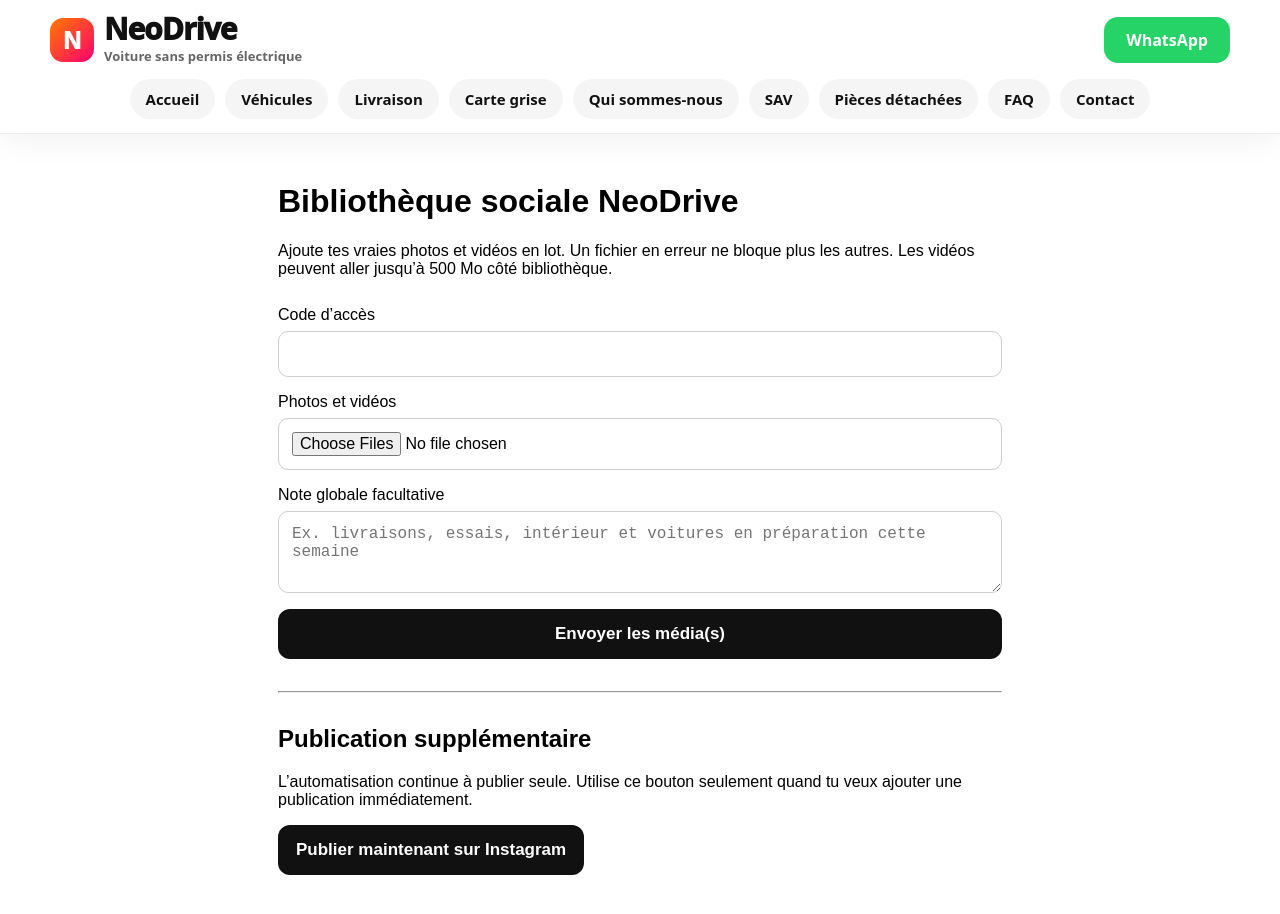
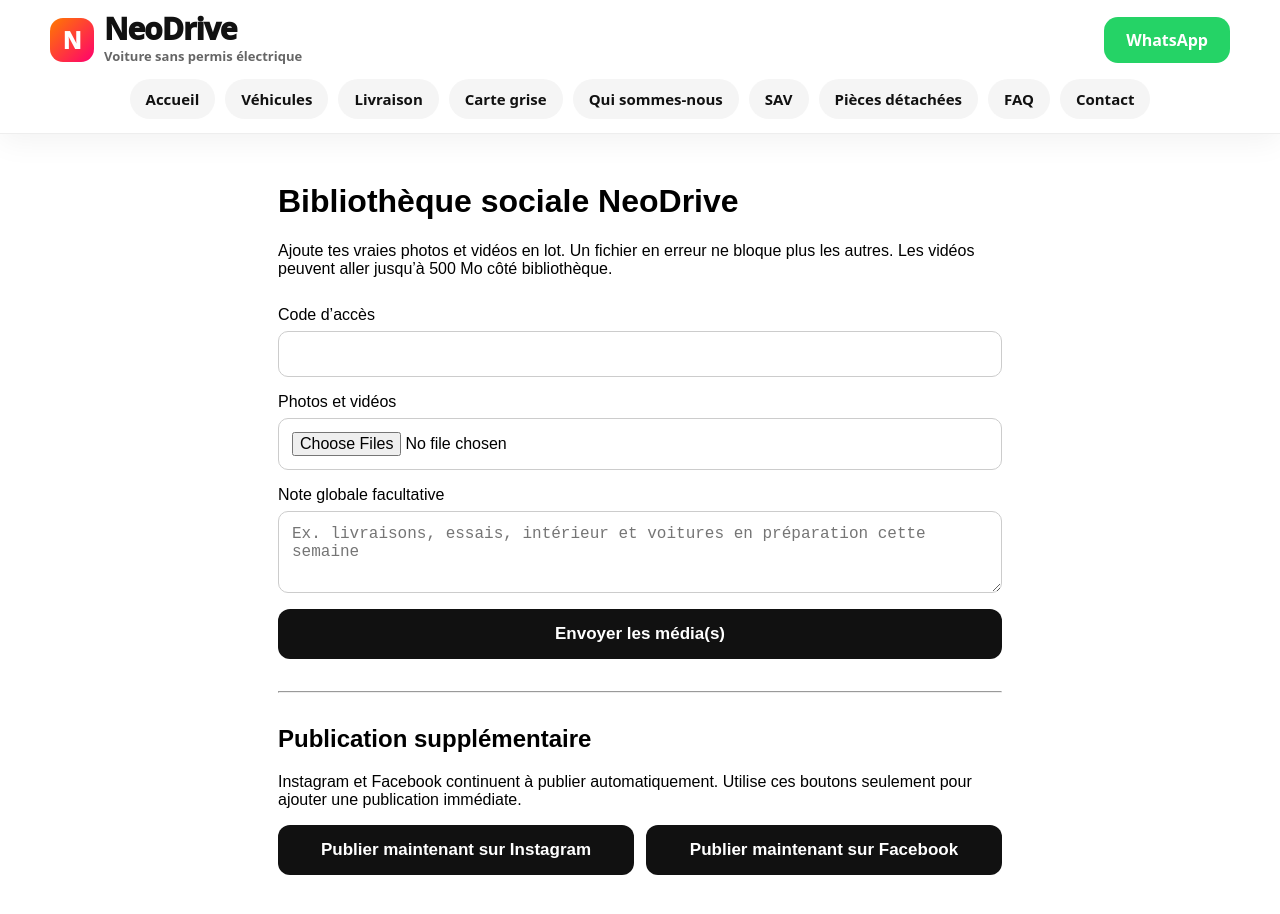
Before and after one commit to khelifamansour/neodrive-site, a Next.js app: page /social-upload in a window 1280 px wide. Shown: the top 914 px of the page. Built offline with nearby package versions, Linux system fonts and the light colour scheme.

Commit message:
social: add permanent Facebook publish-now button

```diff
--- a/app/social-upload/page.tsx
+++ b/app/social-upload/page.tsx
@@ -36,7 +36,7 @@ export default function Page() {
   const [progress, setProgress] = useState<S[]>([]);
   const [status, setStatus] = useState("");
   const [loading, setLoading] = useState(false);
-  const [publishing, setPublishing] = useState(false);
+  const [publishing, setPublishing] = useState<string | null>(null);
   const total = useMemo(() => files.reduce((s, f) => s + f.size, 0), [files]);
 
   async function uploadOne(f: File, info: UploadInfo, n: number) {
@@ -63,18 +63,12 @@ export default function Page() {
     setLoading(true);
     setStatus("Optimisation des photos…");
     setProgress(files.map((f) => ({ name: f.name, size: f.size, state: "waiting" })));
-
     try {
       const fs = await Promise.all(files.map(optimiseImage));
       setProgress(fs.map((f) => ({ name: f.name, size: f.size, state: "waiting" })));
-      const r = await fetch("/api/social-media/upload-init", {
-        method: "POST",
-        headers: { "Content-Type": "application/json" },
-        body: JSON.stringify({ passcode, files: fs.map((f) => ({ name: f.name, type: f.type, size: f.size })) }),
-      });
+      const r = await fetch("/api/social-media/upload-init", { method: "POST", headers: { "Content-Type": "application/json" }, body: JSON.stringify({ passcode, files: fs.map((f) => ({ name: f.name, type: f.type, size: f.size })) }) });
       const j = await r.json();
       if (!r.ok || !Array.isArray(j.uploads)) throw new Error(j.error || "Préparation impossible");
-
       let cursor = 0;
       const done: UploadInfo[] = [];
       async function worker() {
@@ -87,36 +81,29 @@ export default function Page() {
         }
       }
       await Promise.all([worker(), worker(), worker()]);
-
       if (done.length) {
-        const rr = await fetch("/api/social-media/register", {
-          method: "POST",
-          headers: { "Content-Type": "application/json" },
-          body: JSON.stringify({ passcode, batchContext: ctx, items: done }),
-        });
+        const rr = await fetch("/api/social-media/register", { method: "POST", headers: { "Content-Type": "application/json" }, body: JSON.stringify({ passcode, batchContext: ctx, items: done }) });
         const jj = await rr.json();
         if (!rr.ok || !jj.ok) throw new Error(jj.error || "Enregistrement incomplet");
       }
-
       const failed = fs.length - done.length;
       setStatus(`✅ ${done.length} média(s) ajouté(s)${failed ? ` · ❌ ${failed} fichier(s) à réessayer séparément` : ""}.`);
       if (!failed) { setFiles([]); setCtx(""); }
-    } catch (e) {
-      setStatus(`❌ ${e instanceof Error ? e.message : "Erreur"}`);
-    } finally { setLoading(false); }
+    } catch (e) { setStatus(`❌ ${e instanceof Error ? e.message : "Erreur"}`); }
+    finally { setLoading(false); }
   }
 
-  async function publishNow() {
+  async function publishNow(platform: "instagram" | "facebook") {
     if (!passcode) { setStatus("❌ Entre d’abord le code d’accès."); return; }
-    setPublishing(true);
-    setStatus("Publication Instagram en cours…");
+    setPublishing(platform);
+    setStatus(`Publication ${platform === "instagram" ? "Instagram" : "Facebook"} en cours…`);
     try {
-      const r = await fetch("/api/instagram/publish-next", { method: "POST", headers: { "Content-Type": "application/json" }, body: JSON.stringify({ passcode }) });
+      const r = await fetch(`/api/${platform}/publish-next`, { method: "POST", headers: { "Content-Type": "application/json" }, body: JSON.stringify({ passcode }) });
       const j = await r.json();
       if (!r.ok || !j.ok) throw new Error(j.error || "Publication impossible");
-      setStatus(j.published ? `✅ Publié sur Instagram — ${j.mediaId}` : `ℹ️ ${j.reason || "Aucun post à publier"}`);
+      setStatus(j.published ? `✅ Publié sur ${platform === "instagram" ? "Instagram" : "Facebook"} — ${j.mediaId || j.postId || "OK"}` : `ℹ️ ${j.reason || "Aucun post à publier"}`);
     } catch (e) { setStatus(`❌ ${e instanceof Error ? e.message : "Erreur"}`); }
-    finally { setPublishing(false); }
+    finally { setPublishing(null); }
   }
 
   return <main style={{ maxWidth: 760, margin: "0 auto", padding: "28px 18px 60px", fontFamily: "Arial,sans-serif" }}>
@@ -129,13 +116,14 @@ export default function Page() {
       <label>Note globale facultative<textarea value={ctx} onChange={(e) => setCtx(e.target.value)} rows={3} placeholder="Ex. livraisons, essais, intérieur et voitures en préparation cette semaine" style={input} /></label>
       <button disabled={loading || !files.length} style={button}>{loading ? "Envoi en cours…" : `Envoyer ${files.length || "les"} média(s)`}</button>
     </form>
-
     {progress.length > 0 && <div style={{ marginTop: 18, display: "grid", gap: 7 }}>{progress.map((p, i) => <div key={i} style={{ fontSize: 14 }}>{p.state === "done" ? "✅" : p.state === "uploading" ? "⏳" : p.state === "error" ? "❌" : "•"} {p.name} <span style={{ color: "#777" }}>({mb(p.size)})</span>{p.error && <span style={{ color: "#b00020" }}> — {p.error}</span>}</div>)}</div>}
-
     <hr style={{ margin: "32px 0" }} />
     <h2>Publication supplémentaire</h2>
-    <p>L’automatisation continue à publier seule. Utilise ce bouton seulement quand tu veux ajouter une publication immédiatement.</p>
-    <button onClick={publishNow} disabled={publishing} style={button}>{publishing ? "Publication en cours…" : "Publier maintenant sur Instagram"}</button>
+    <p>Instagram et Facebook continuent à publier automatiquement. Utilise ces boutons seulement pour ajouter une publication immédiate.</p>
+    <div style={{display:"grid",gridTemplateColumns:"1fr 1fr",gap:12}}>
+      <button onClick={() => publishNow("instagram")} disabled={!!publishing} style={button}>{publishing === "instagram" ? "Publication…" : "Publier maintenant sur Instagram"}</button>
+      <button onClick={() => publishNow("facebook")} disabled={!!publishing} style={button}>{publishing === "facebook" ? "Publication…" : "Publier maintenant sur Facebook"}</button>
+    </div>
     {status && <p style={{ fontWeight: 700, marginTop: 18 }}>{status}</p>}
   </main>;
 }
```
